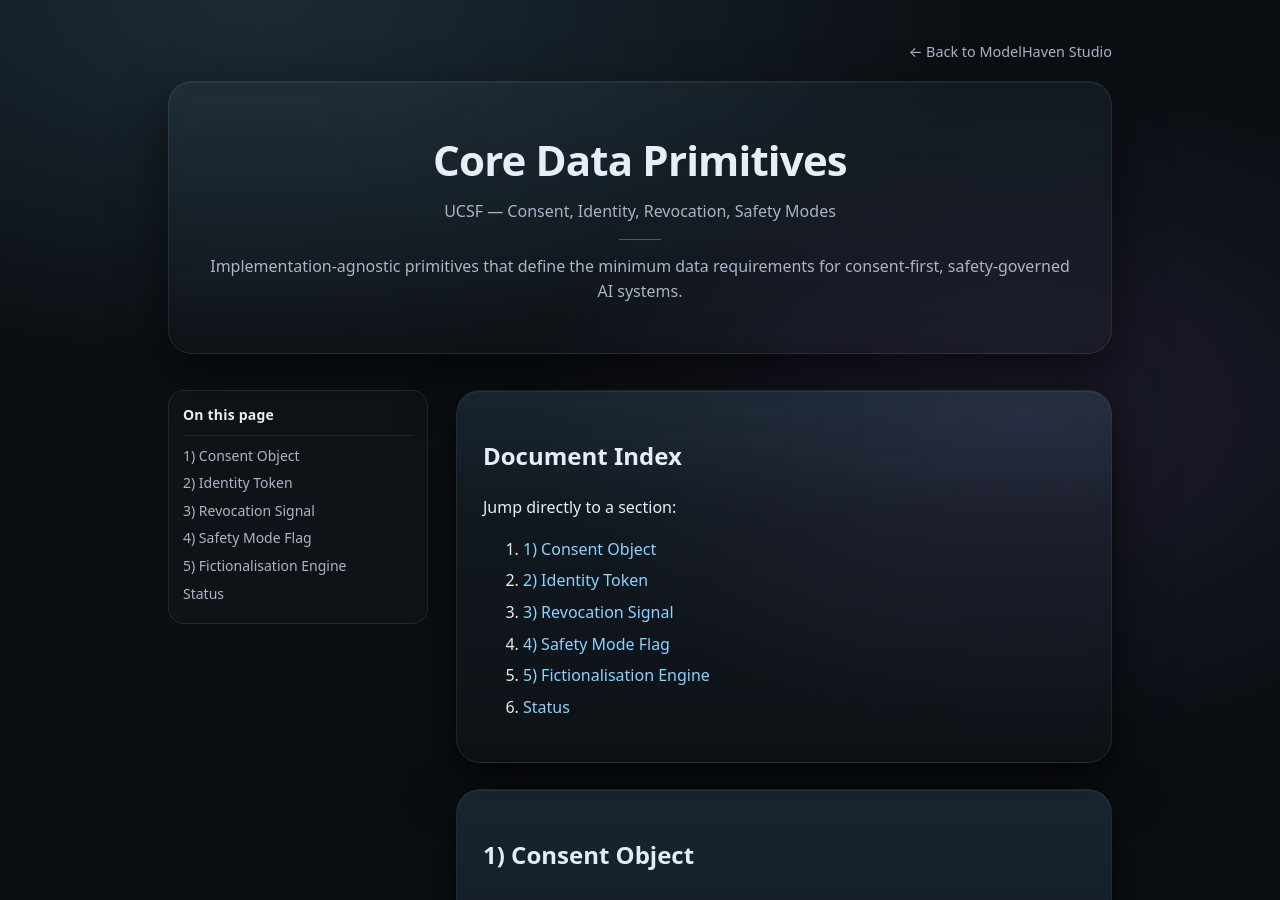
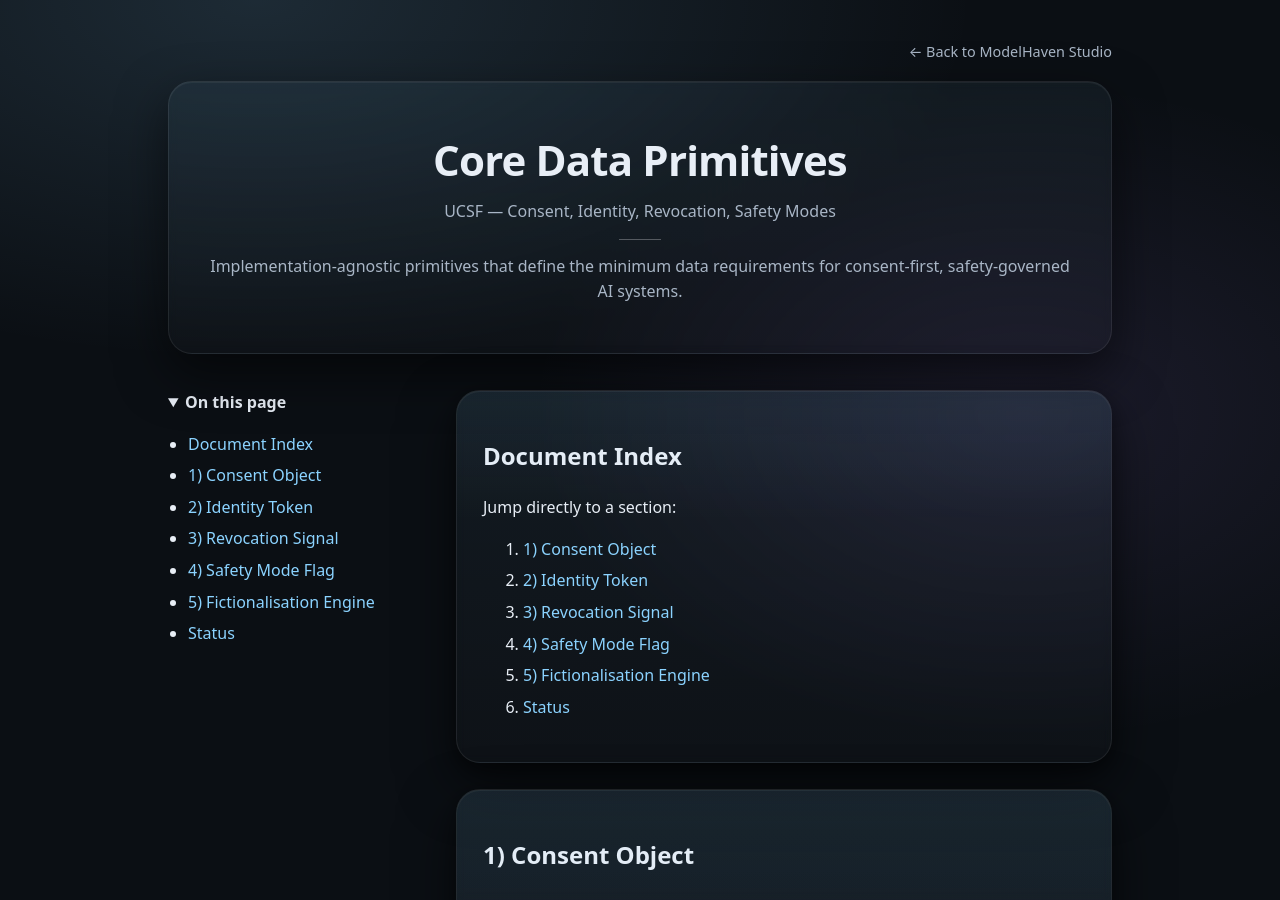
Before and after one commit to MartijnBruzzese/ModelHaven-Studio, a Jekyll site: the page built from en/core_data_primitives.html, in a window 1280 px wide and 900 px high. Built offline with Jekyll 4.4.1, drawn with Linux system fonts in a browser that asks for light colours.

Commit message:
Update core_data_primitives.html

```diff
--- a/en/core_data_primitives.html
+++ b/en/core_data_primitives.html
@@ -20,9 +20,10 @@
 <div class="grid spec-layout">
 
   <!-- Sticky TOC (desktop only; hidden on mobile via CSS) -->
-  <nav class="spec-nav" aria-label="On this page">
-    <strong>On this page</strong>
+  <details class="spec-nav" aria-label="On this page" open>
+    <summary><strong>On this page</strong></summary>
     <ul>
+      <li><a href="#index">Document Index</a></li>
       <li><a href="#consent-object">1) Consent Object</a></li>
       <li><a href="#identity-token">2) Identity Token</a></li>
       <li><a href="#revocation-signal">3) Revocation Signal</a></li>
@@ -30,7 +31,7 @@
       <li><a href="#fictionalisation-engine">5) Fictionalisation Engine</a></li>
       <li><a href="#status">Status</a></li>
     </ul>
-  </nav>
+  </details>
 
   <!-- Main content -->
   <main class="spec-content">
@@ -197,9 +198,7 @@
         <li>Open to peer review</li>
       </ul>
 
-      <p class="muted">
-        Last updated: December 26, 2025
-      </p>
+      <p class="muted">Last updated: December 26, 2025</p>
 
       <p class="spec-back">
         <a href="#index">← Back to index</a>
```
